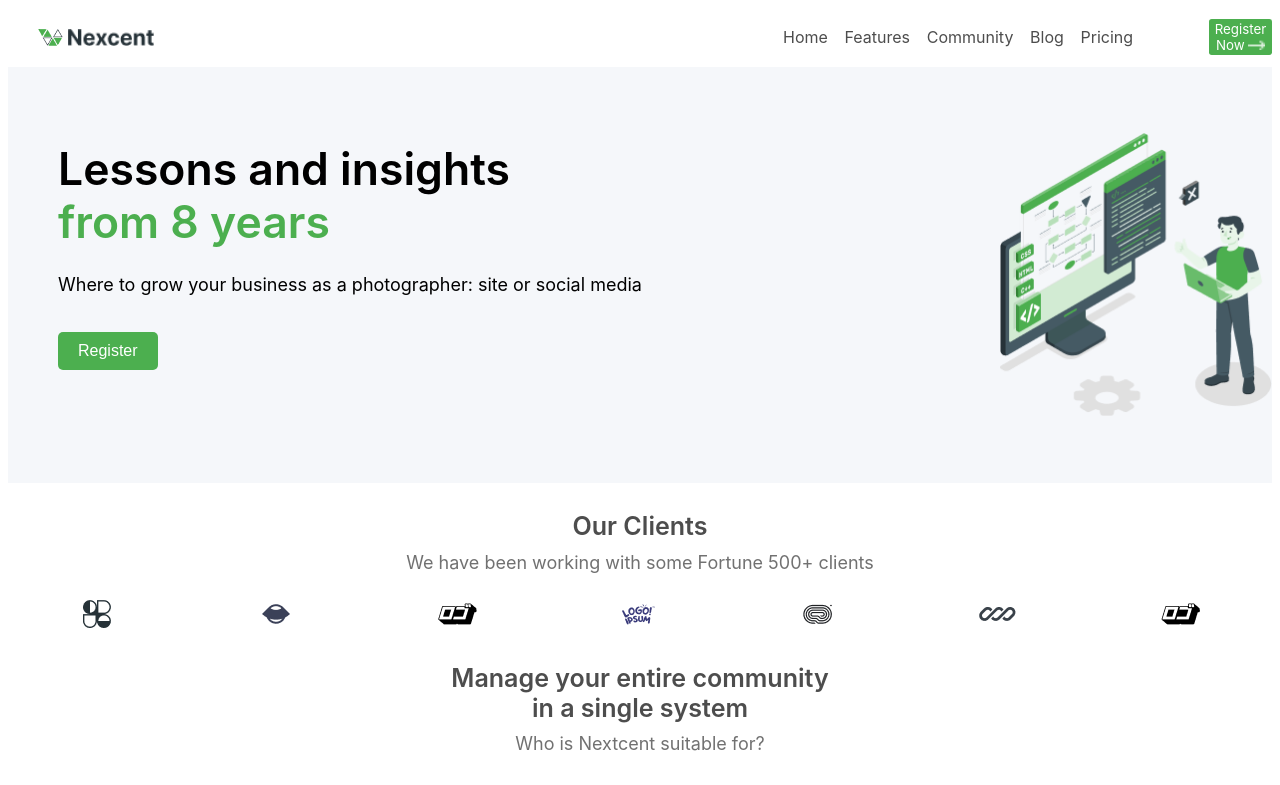
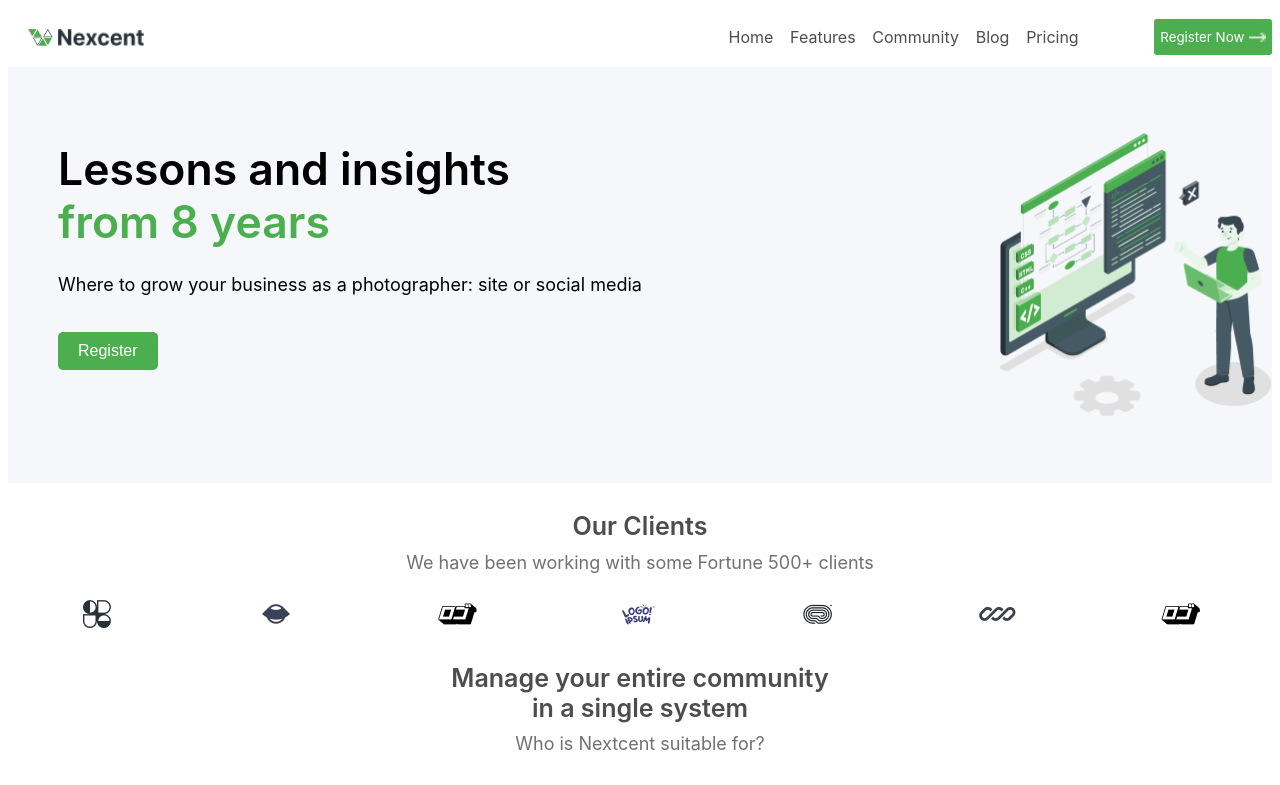
Before and after one commit to Suryasu5678/sample-ui-from-figma, a React (Vite) app: page / in a window 1280 px wide. Shown: the top 785 px of the page. Built offline with nearby package versions, Linux system fonts and the light colour scheme.

Commit message:
first commit

```diff
--- a/src/Components/Header.jsx
+++ b/src/Components/Header.jsx
@@ -12,7 +12,6 @@ const Header = () => {
         width: "100%",
         display: "flex",
         alignItems: "center",
-        padding: "0 10px",
         gap: "5.57px",
         justifyContent: "flex-end",
       }}
@@ -66,26 +65,24 @@ const Header = () => {
       {/* Register Button */}
       <div
         style={{
-          paddingRight: "9.74px",
-          display: "flex",
-          alignItems: "center",
-          justifyContent: "center",
-          flexDirection: "column",
+
         }}
       >
         <button
           style={{
             backgroundColor: "#4CAF4F",
             height: "36px",
-            width: "100%",
+            width: "auto",
+            maxWidth: "100%",
             color: "white",
             fontFamily: "'Inter', sans-serif",
             borderRadius: "2.78px",
             border: "none",
+            whiteSpace: "nowrap",
           }}
         >
-          Register Now{" "}
-          <img src={arrow} alt="arrow" style={{ height: "11.14px" }} />
+          Register Now
+          <img src={arrow} alt="arrow" style={{ height: "11.14px",paddingLeft:'5px' }} />
         </button>
       </div>
     </div>
```
